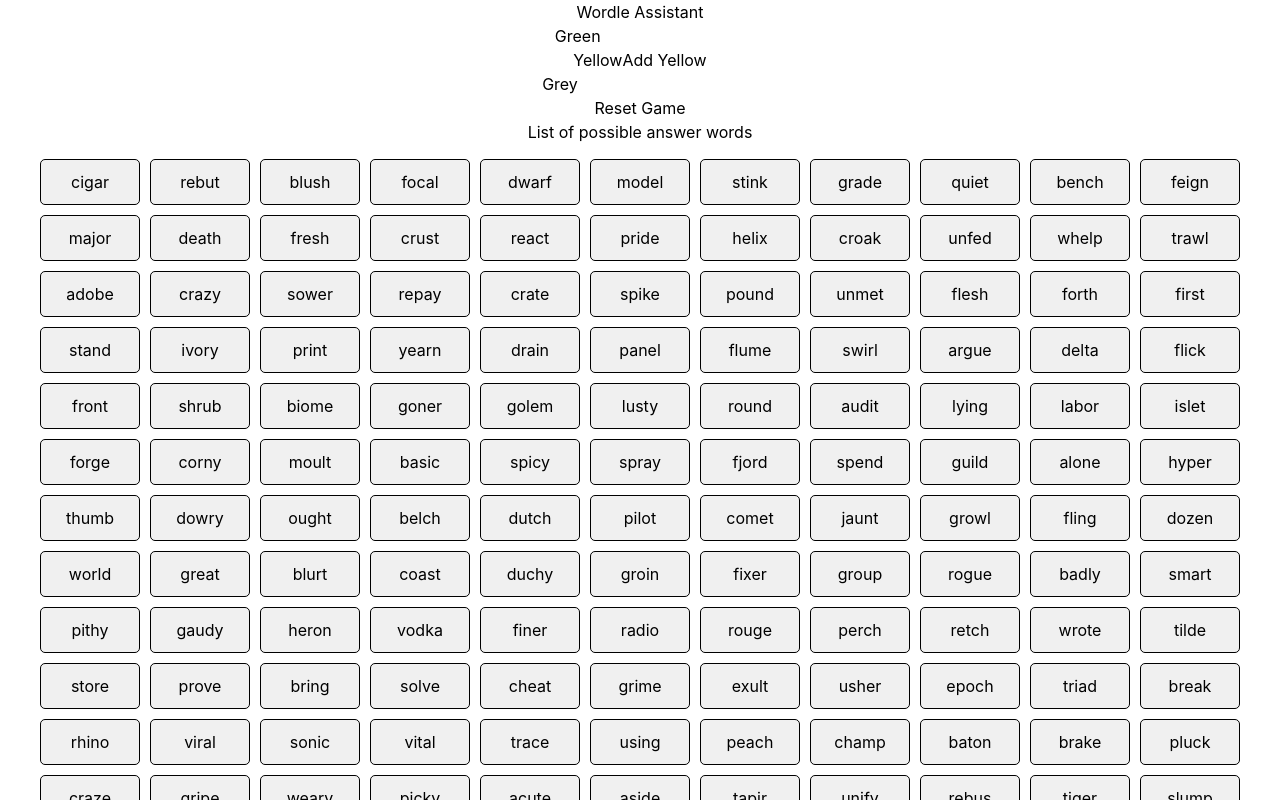
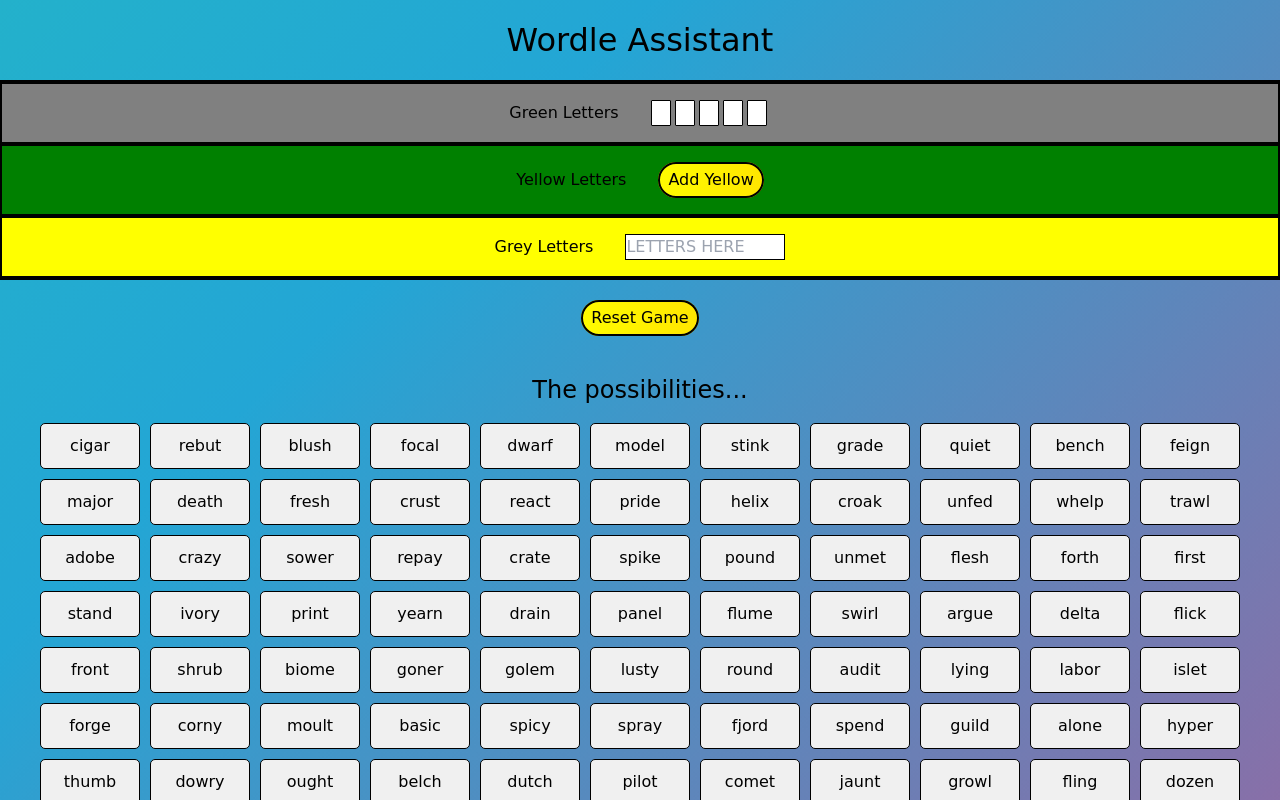
Before and after one commit to CameronWD/wordle-assistant, a React (Create React App) app: page / in a window 1280 px wide. Shown: the top 800 px of the page. Built offline with nearby package versions, Linux system fonts and the light colour scheme.

Commit message:
updated styling

```diff
--- a/package.json
+++ b/package.json
@@ -1,5 +1,5 @@
 {
-  "homepage": "https://username.github.io/repository-name",
+  "homepage": "https://CameronWD.github.io/wordle-assistant",
   "name": "wordle-assistant",
   "version": "0.1.0",
   "private": true,
--- a/src/components/GameAssistant.jsx
+++ b/src/components/GameAssistant.jsx
@@ -51,7 +51,7 @@
 
     return (
         <div>
-            <h2>Wordle Assistant</h2>
+            <h2 className='heading'>Wordle Assistant</h2>
             <InputForm onUpdate={updatePossibleWords} onReset={resetGame} />
             <SuggestionsDisplay possibleWords={possibleWords} />
         </div>
--- a/src/components/InputForm.jsx
+++ b/src/components/InputForm.jsx
@@ -51,8 +51,8 @@
 
     return (
         <form className="input-form">
-            <div className="input-group">
-                <label className="input-label">Green </label>
+            <div className="input-group" id='green'>
+                <label className="input-label">Green Letters</label>
                 {greens.map((green, index) => (
                     <input
                         key={index}
@@ -65,41 +65,49 @@
                 ))}
             </div>
 
-            <div className="input-group">
-                <label className="input-label">Yellow</label>
+            <div className="input-group" id='yellow'>
+    <div className="centered-content">
+        <label className="input-label">Yellow Letters</label>
+        <button type="button" onClick={addYellowLetter} className="custom-button">Add Yellow</button>
+    </div>
     {yellowLetters.map((yellow, index) => (
         <div key={index} className="yellow-letter-group">
+            <span className="label">Letter:</span>
             <input
                 type="text"
                 value={yellow.letter}
                 onChange={handleYellowLetterChange(index)}
                 maxLength={1}
-                            className={`yellow-letter-input ${yellow.letter ? 'has-letter' : ''}`}
+                className={`w-20 uppercase border border-gray-400 rounded mr-4 yellow-letter-input ${yellow.letter ? 'has-letter' : ''}`}
             />
+            <span className={"label"}>Positions:</span>
             <input
                 type="text"
                 value={yellow.positions}
                 onChange={handleYellowPositionsChange(index)}
                 maxLength={5}
-                            className={`yellow-positions-input ${yellow.positions ? 'has-letter' : ''}`}
+                className={`w-60 uppercase border border-gray-400 rounded mr-4 yellow-positions-input ${yellow.positions ? 'has-letter' : ''} positions-box`}
+                placeholder='nums'
             />
         </div>
     ))}
-                <button type="button" onClick={addYellowLetter} className="add-yellow-btn">Add Yellow</button>
 </div>
 
-            <div className="input-group">
-                <label className="input-label">Grey</label>
+
+
+            <div className="input-group" id='grey'>
+                <label className="input-label">Grey Letters</label>
                 <input
                     type="text"
                     value={greys}
                     onChange={handleGreyChange}
                     className={`grey-input ${greys ? 'has-letter' : ''}`}
+                    placeholder='letters here'
                 />
             </div>
 
             <div className="reset-btn-group">
-                <button type="button" onClick={handleReset} className="reset-btn">Reset Game</button>
+                <button type="button" onClick={handleReset} className="custom-button">Reset Game</button>
             </div>
         </form>
     );
--- a/src/components/SuggestionsDisplay.jsx
+++ b/src/components/SuggestionsDisplay.jsx
@@ -4,7 +4,7 @@
 function SuggestionsDisplay({ possibleWords }) {
     return (
         <div>
-            <h3 className="suggestions-title">List of possible answer words</h3>
+            <h3 className="suggestions-title">The possibilities...</h3>
             <div className="suggestions-container">
                 {possibleWords.map((word, index) => (
                     <div key={index} className="word-card">
--- a/src/styles/GameAssistant.scss
+++ b/src/styles/GameAssistant.scss
@@ -1,2 +1,7 @@
 .game-assistant {
 }
+
+.heading {
+    font-size: 2rem;
+    padding: 1rem;
+}
--- a/src/styles/InputForm.scss
+++ b/src/styles/InputForm.scss
@@ -1,27 +1,48 @@
-
-
 .input-form {
-
+    border-radius: 1px;
 }
 
 .input-group {
+    padding-top: 1rem;
+    border: 2px solid #000;
+}
 
+#green {
+    background-color: grey;
+    padding: 1rem;
+    border-top: 4px solid #000;
+}
+#yellow {
+    background-color: green;
+    padding: 1rem;
+    text-align: center;
+}
+#grey {
+    background-color: yellow;
+    padding: 1rem;
+    border-bottom: 4px solid #000;
 }
 
 .input-label {
-
+    padding-right: 2rem;
+    font-weight: 500;
 }
 
 .green-input, .yellow-letter-input, .yellow-positions-input {
+    border: 1px solid #000;
     margin-right: 4px;
     width: 20px;
     text-transform: uppercase;
+    border-radius: 1px;
 
     &.has-letter {
         background-color: lightgreen;
     }
 }
 
+.positions-box {
+    width: 5rem;
+}
 .yellow-letter-input, .yellow-positions-input {
     &.has-letter {
         background-color: lightyellow;
@@ -31,16 +52,38 @@
 .grey-input {
     width: 10rem;
     text-transform: uppercase;
-
+    border: 1px solid #000;
     &.has-letter {
         background-color: lightgrey;
     }
 }
 
-.add-yellow-btn, .reset-btn {
-
+.yellow-letter-group {
+    margin-top: 1rem;
+    text-align: center;
 }
 
-.yellow-letter-group {
+.custom-button {
+    display: inline-block;
+    outline: 0;
+    border: 0;
+    cursor: pointer;
+    border-radius: 20px;
+    padding: 10px;
+    line-height: 1;
+    transition: transform 200ms, background 200ms;
+    background: linear-gradient(90deg, yellow, orange);
+    background-size: 400% 400%;
+	animation: gradient 8s ease infinite;
+    color: #000000;
+    box-shadow: 0 0 0 2px #000000 inset;
+}
 
+.custom-button:hover {
+    transform: translateY(-2px);
 }
+
+.reset-btn-group {
+    background: none;
+    padding: 1.25rem;
+}
--- a/src/styles/SuggestionsDisplay.scss
+++ b/src/styles/SuggestionsDisplay.scss
@@ -1,4 +1,3 @@
-
 
 .suggestions-container {
     display: flex;
@@ -19,5 +18,6 @@
 }
 
 .suggestions-title {
-
+    padding-top: 1rem;
+    font-size: 1.5rem;
 }
--- a/src/styles/main.scss
+++ b/src/styles/main.scss
@@ -5,3 +5,24 @@
 @import 'InputForm.scss';
 @import 'SuggestionsDisplay.scss';
 @import 'GameAssistant.scss';
+
+body {
+	background: linear-gradient(-45deg, #ee7752, #e73c7e, #23a6d5, #23d5ab);
+	background-size: 400% 400%;
+	animation: gradient 4s ease infinite;
+	height: 100vh;
+    font-size: 1rem;
+    font-family: 'Comic Sans MS', 'Comic Sans', 'cursive', sans-serif
+}
+
+@keyframes gradient {
+	0% {
+		background-position: 0% 50%;
+	}
+	50% {
+		background-position: 100% 50%;
+	}
+	100% {
+		background-position: 0% 50%;
+	}
+}
```
Lines whose indentation alone changed are shown as unchanged.
